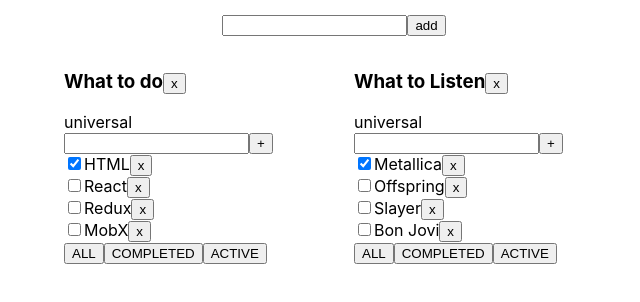
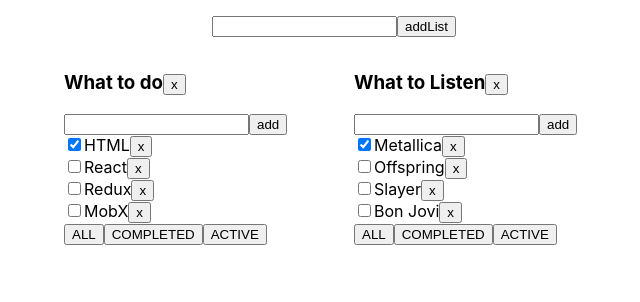
Before and after one commit to metalheadpnz/diy-todo-list, a React (Create React App) app: page / in a window 1280 px wide. Shown: the top 302 px of the page, without its empty margins (306-946 px from the left). Built offline with nearby package versions, Linux system fonts and the light colour scheme.

Commit message:
Add Universal Input

```diff
--- a/src/components/AddItem.tsx
+++ b/src/components/AddItem.tsx
@@ -1,11 +1,45 @@
-import React from 'react';
+import React, {ChangeEvent, KeyboardEvent, useState} from 'react';
 
-type propTypes = any
+type propTypes = {
+    buttonText?: any
+    callBack: (inputText: string) => void
+}
 
 export const AddItem: React.FC<propTypes> = (props) => {
+    const [inputValue, setInputValue] = useState('')
+
+    function onInputChangeHandler(e: ChangeEvent<HTMLInputElement>) {
+        setInputValue(e.currentTarget.value)
+        e.stopPropagation()
+    }
+
+    function onKeyEnterDownHandler(e: KeyboardEvent<HTMLInputElement>) {
+        e.key === "Enter" && sendInputValueAndClearInput();
+        e.stopPropagation()
+    }
+
+    function sendInputValueAndClearInput() {
+        if (inputValue.trim()) {
+            props.callBack(inputValue)
+            setInputValue('')
+        } else {
+            console.log('fail')
+        }
+    }
+
+    function onButtonClickHandler() {
+        sendInputValueAndClearInput()
+    }
+
+
     return (
         <div>
-            <span>universal</span>
+            <input type="text"
+                   value={inputValue}
+                   onChange={onInputChangeHandler}
+                   onKeyDown={onKeyEnterDownHandler}/>
+            <button children={props.buttonText || "+"}
+                    onClick={onButtonClickHandler}/>
         </div>
     );
 };
--- a/src/components/CreateTodoListForm.tsx
+++ b/src/components/CreateTodoListForm.tsx
@@ -1,25 +1,20 @@
-import React, {ChangeEvent, useState} from 'react';
+import React from 'react';
+import {AddItem} from "./AddItem";
 
 type propTypes = {
     addNewTodoList: (newListTitle: string) => void
 }
 
 export const CreateTodoListForm: React.FC<propTypes> = (props) => {
-    const [inputText, setInputText] = useState('')
 
-    const onInputChangeHandler = (e: ChangeEvent<HTMLInputElement>) => {
-        setInputText(e.currentTarget.value)
-    }
-    const addButtonHandler = () => {
+    function addList (inputText: string) {
         props.addNewTodoList(inputText)
     }
 
     return (
         <div className={'CreateTodoListForm'}>
-            <input type="text"
-                   value={inputText}
-                   onChange={onInputChangeHandler}/>
-            <button onClick={addButtonHandler}>add</button>
+            <AddItem buttonText={'addList'}
+            callBack={addList}/>
         </div>
     );
 };
--- a/src/components/TodoList.tsx
+++ b/src/components/TodoList.tsx
@@ -1,4 +1,4 @@
-import React, {ChangeEvent, useState, KeyboardEvent} from 'react';
+import React from 'react';
 import {filterType, task} from "../App";
 import {Task} from "./Task";
 import {FilterButtons} from "./FilterButtons";
@@ -16,23 +16,12 @@
 
 export const TodoList: React.FC<propTypes> = (props) => {
 
-    const [inputText, setInputText] = useState('')
-    const onInputChangeHandler = (e: ChangeEvent<HTMLInputElement>) => {
-        setInputText(e.currentTarget.value)
-        e.stopPropagation()
+    function deleteTodoListHandler() {
+        props.deleteTodoList(props.taskListID)
     }
 
-    const addTaskHandler = () => {
+    function addTask (inputText: string) {
         props.addTask(props.taskListID, inputText)
-        setInputText('')
-    }
-
-    const onInputEnterKeyPress = (e: KeyboardEvent<HTMLInputElement>) => {
-        e.key === "Enter" && addTaskHandler()
-    }
-
-    function deleteTodoListHandler() {
-        props.deleteTodoList(props.taskListID)
     }
 
     const filteredTasks = (() => {
@@ -53,13 +42,9 @@
             <h3>{props.todoListTitle}
                 <button onClick={deleteTodoListHandler}>x</button>
             </h3>
-            <AddItem/>
-            <input type="text"
-                   value={inputText}
-                   onChange={onInputChangeHandler}
-                   onKeyDown={onInputEnterKeyPress}/>
-            <button children={'+'}
-                    onClick={addTaskHandler}/>
+            <AddItem buttonText={'add'}
+                     callBack={addTask}/>
+
             <div>
                 {filteredTasks.map(task =>
                     <Task
```
